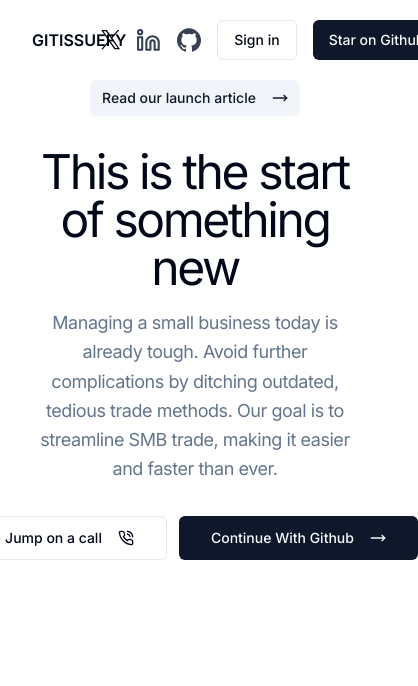
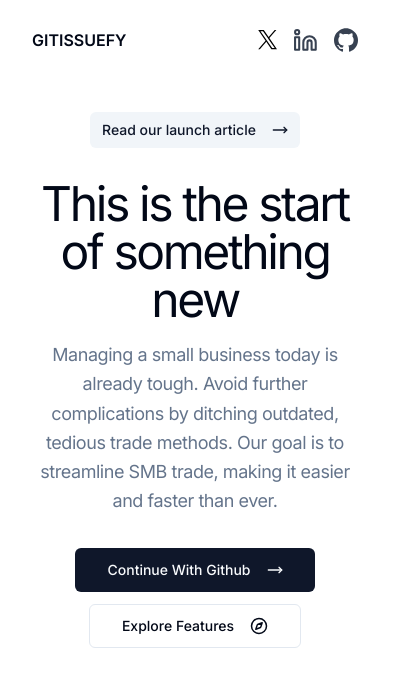
Before and after one commit to ZubairImtiaz3/GitIssuefy, a Next.js app: page / in a window 390 px wide. Shown: the top 686 px of the page, 418 px wide, since content can reach past the window. Built offline with nearby package versions, Linux system fonts and the light colour scheme.

Commit message:
Fix UI Responsiveness

```diff
--- a/components/Header.tsx
+++ b/components/Header.tsx
@@ -36,8 +36,7 @@ export const Header = () => {
             </a>
           </div>
           <div className="border-r hidden md:inline"></div>
-          <Button variant="outline">Sign in</Button>
-          <Button>
+          <Button className="hidden sm:block">
             <span className="flex gap-2">
               Star on Github <Github className="h-5 w-5" />
             </span>
--- a/components/Hero.tsx
+++ b/components/Hero.tsx
@@ -1,4 +1,4 @@
-import { MoveRight, PhoneCall } from "lucide-react";
+import { Compass, MoveRight } from "lucide-react";
 import { Button } from "@/components/ui/button";
 
 import { signUpWithGithub } from "@/lib/server/oauth";
@@ -7,7 +7,7 @@ export const Hero = async () => {
   return (
     <div className="w-full">
       <div className="container mx-auto">
-        <div className="flex gap-8 py-20 lg:py-40 items-center justify-center flex-col">
+        <div className="flex gap-8 py-28 lg:py-40 items-center justify-center flex-col">
           <div>
             <Button variant="secondary" size="sm" className="gap-4">
               Read our launch article <MoveRight className="w-4 h-4" />
@@ -24,9 +24,9 @@ export const Hero = async () => {
               ever.
             </p>
           </div>
-          <div className="flex flex-row gap-3">
+          <div className="flex flex-row gap-3 flex-wrap-reverse justify-center items-center">
             <Button size="lg" className="gap-4" variant="outline">
-              Jump on a call <PhoneCall className="w-4 h-4" />
+              Explore Features <Compass className="h-[18px] w-[18px]" />
             </Button>
 
             {/* TODO: Add loading here */}
```
